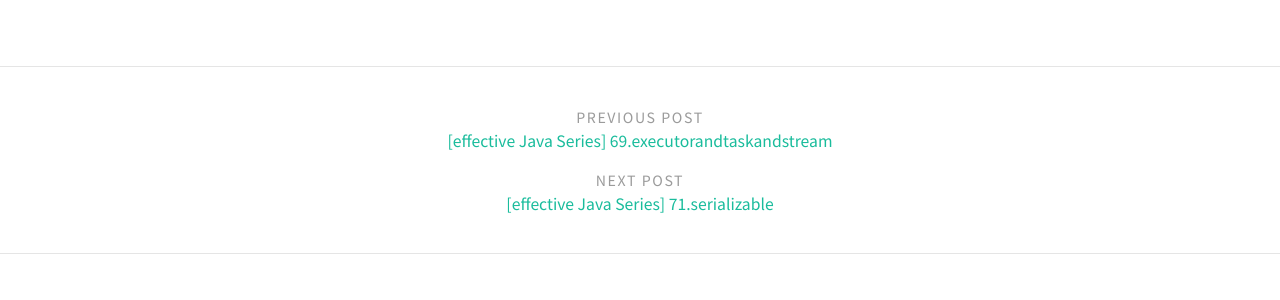
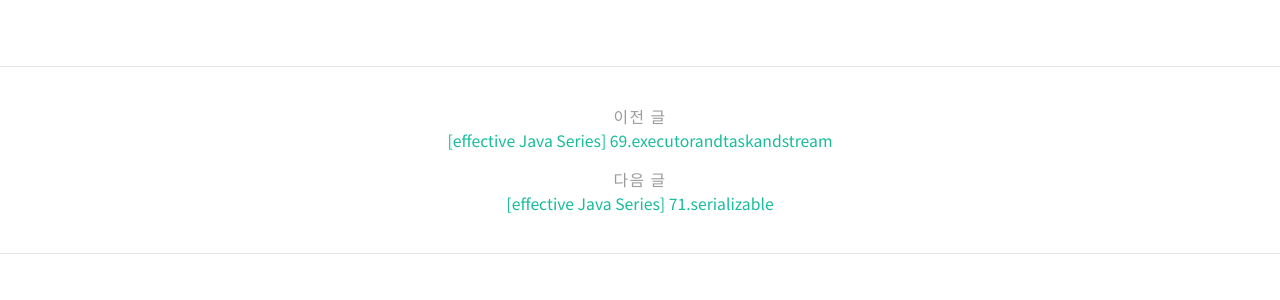
Before and after one commit to newkayak12/newkayak12.github.io, a Jekyll site: the page built from _posts/2024-06-17-[Effective-java-series]-70.DoNotDependOnScheduler.md, in a window 1280 px wide. Shown: the part 727-1027 px from the top of the page. Built offline with Jekyll 4.4.1, drawn with Linux system fonts in a browser that asks for light colours; nearby versions of some CDN libraries; our own code applies the rules of GitHub Pages for plain Markdown files.

Commit message:
customize and add search

```diff
--- a/_config.yml
+++ b/_config.yml
@@ -53,13 +53,13 @@ theme_settings:
   str_follow_on: "Follow on"
   str_rss_follow: "Follow RSS feed"
   str_email: "Email"
-  str_next_post: "Next post"
-  str_previous_post: "Previous post"
-  str_next_page: "Next"
-  str_previous_page: "Prev"
-  str_continue_reading: "Continue reading"
+  str_next_post: "다음 글"
+  str_previous_post: "이전 글"
+  str_next_page: "다음"
+  str_previous_page: "이전"
+  str_continue_reading: "계속 읽기"
   str_javascript_required_disqus: "Please enable JavaScript to view comments."
-  str_search_no_results: "No results found."
+  str_search_no_results: "결과가 없습니다."
 
   # Colours, typography and padding
   # Open the "_sass > base" folder, and open "_variables.scss"
```
